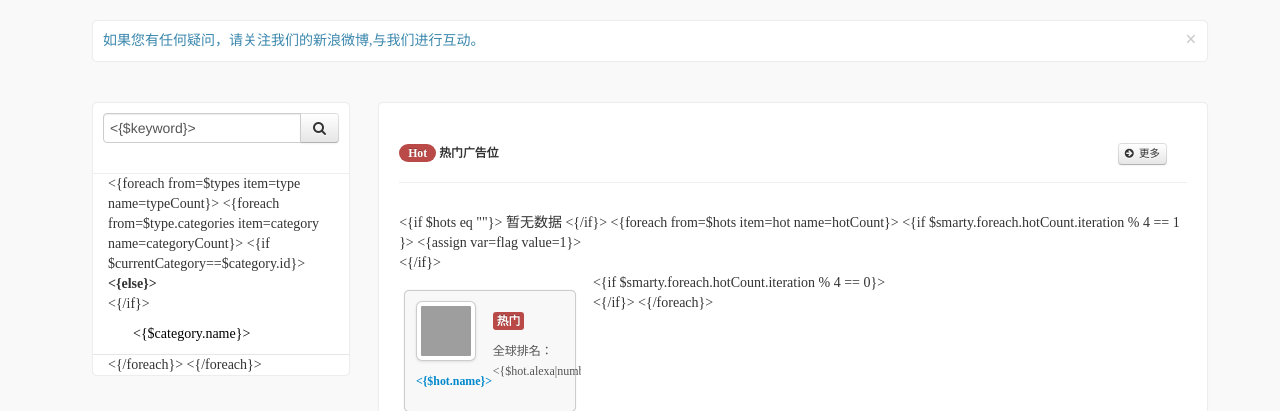
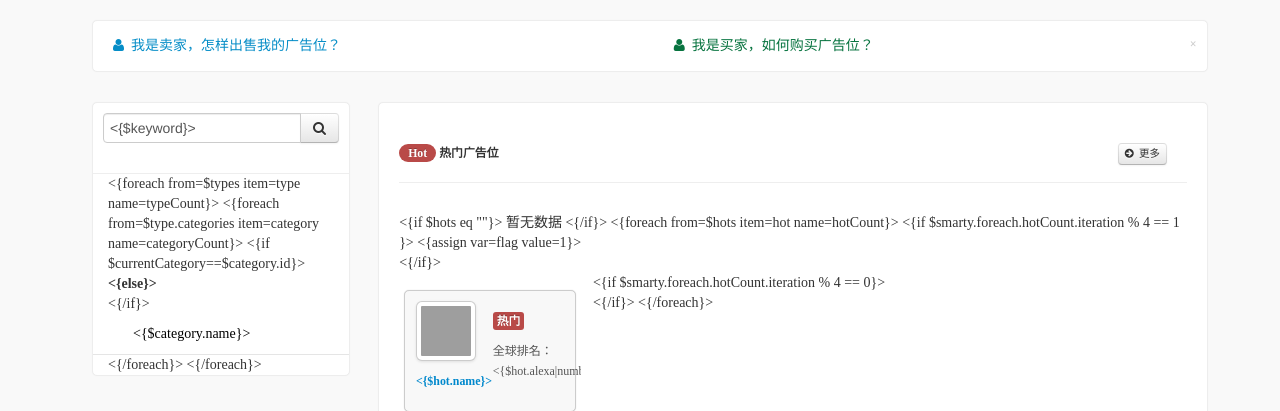
Before and after one commit to admarket/code, a PHP site: page /tpl/index.php in a window 1280 px wide. Shown: the part 178-589 px from the top of the page. Run offline with PHP 8.4, Linux system fonts and the light colour scheme; some libraries are stand-ins or nearby versions; grey boxes are pictures that could not be loaded.

Commit message:
添加帮助文档页面 更改网站字体

```diff
--- a/controller/main.php
+++ b/controller/main.php
@@ -65,4 +65,7 @@
         $this->project = $project->spLinker()->find($conditions);
         $this->display("detail.php"); // 注册
     }
+    function help(){
+        $this->display("help.html"); // 注册
+    }
 }
--- a/css/style2.css
+++ b/css/style2.css
@@ -1,4 +1,4 @@
-body{background-color: #f9f9f9;font-family: "雅黑"}
+body{background-color: #f9f9f9;font-family: "微软雅黑","雅黑","黑体"}
 .orange{background-color: #ED561B;}
 .blue{background-color: #058DC7;}
 .green{background-color: #50B432;}
@@ -20,8 +20,11 @@
 margin:0px 0 20px 0;background-color: #f8f8f8;cursor: pointer;display: block;color:#555;
 font-size: 12px;min-width: 20%;}
 .ad img{width: 50px;height: 50px;}
-
-.box{box-shadow: 0px 0px 1px #eee;border: solid 1px #ededed; border-radius: 5px; background-color: #fff; padding:15px;
+.nav-stacked li{position: relative;}
+.nav-stacked li a{color:  #058DC7;padding-left: 30px;}
+.nav-stacked li a.active{color:  #fff;background-color: #0088cc;}
+.nav-stacked li i{position: absolute;top:10px;right: 10px;color: #ccc;}
+.box{box-shadow: 0px 0px 1px #eee;border: solid 1px #ededed; border-radiuks: 5px; background-color: #fff; padding:15px;
 width: 98%;margin: 15px 0px;}
 .help-block{font-size: 12px;color: #999;}
 .header{padding:20px; border-bottom:solid 1px #ededed; background-color: #fff;}
@@ -40,7 +43,6 @@
 
 a{ cursor: pointer;}
 a:hover{color: #c33e00;}
-
 
 .section .row-fluid{margin: 10px;padding: 20px 0px;}
 .section{ padding: 20px;}
--- a/tpl/index.php
+++ b/tpl/index.php
@@ -14,9 +14,6 @@
     <!--I definition-->
     <link href="/css/style2.css" rel="stylesheet" media="screen">
     <link rel="shortcut icon" href="/favicon.ico">
-    <style>
-    body{font-family: "雅黑"}
-    </style>
   </head>
   <body>
     <!--header content-->
@@ -57,9 +54,20 @@
     <div class="section">
       <div class="container">
         <!--intro content-->
-        <div class="alert alert-info intro" style="display:block;">
-          如果您有任何疑问，请关注我们的新浪微博,与我们进行互动。
-          <a href="#" class="close" data-dismiss="alert">&times;</a>
+        <div class="alert alert-info intro" style="display:block;font-size:14px;padding:15px 10px 5px 10px;margin-bottom:0px;">
+          <a href="#" class="close" data-dismiss="alert" style="font-size:12px;">&times;</a>
+          <span class="row-fluid" style="padding:0px;margin:0px;">
+              <span class="span6" style="padding:0px;margin-left:10px;">
+                <a class="blue-color" href="<{spUrl c=main a=help}>#buyer">
+                  <i class="icon-user"></i> &nbsp;我是卖家，怎样出售我的广告位？
+                </a>
+              </span>
+              <span class="span5 " style="padding:0px;">
+                <a class="green-color"  href="<{spUrl c=main a=help}>#seller">
+                  <i class="icon-user"></i> &nbsp;我是买家，如何购买广告位？</span>
+                </a>
+          </span>
+
         </div>
         <div class="row-fluid">
            <div class="span3  nav-bar" >
```
Also changed, not shown: tpl/detail.php (+2 -5 lines), tpl/result.php (+15 -3 lines).
